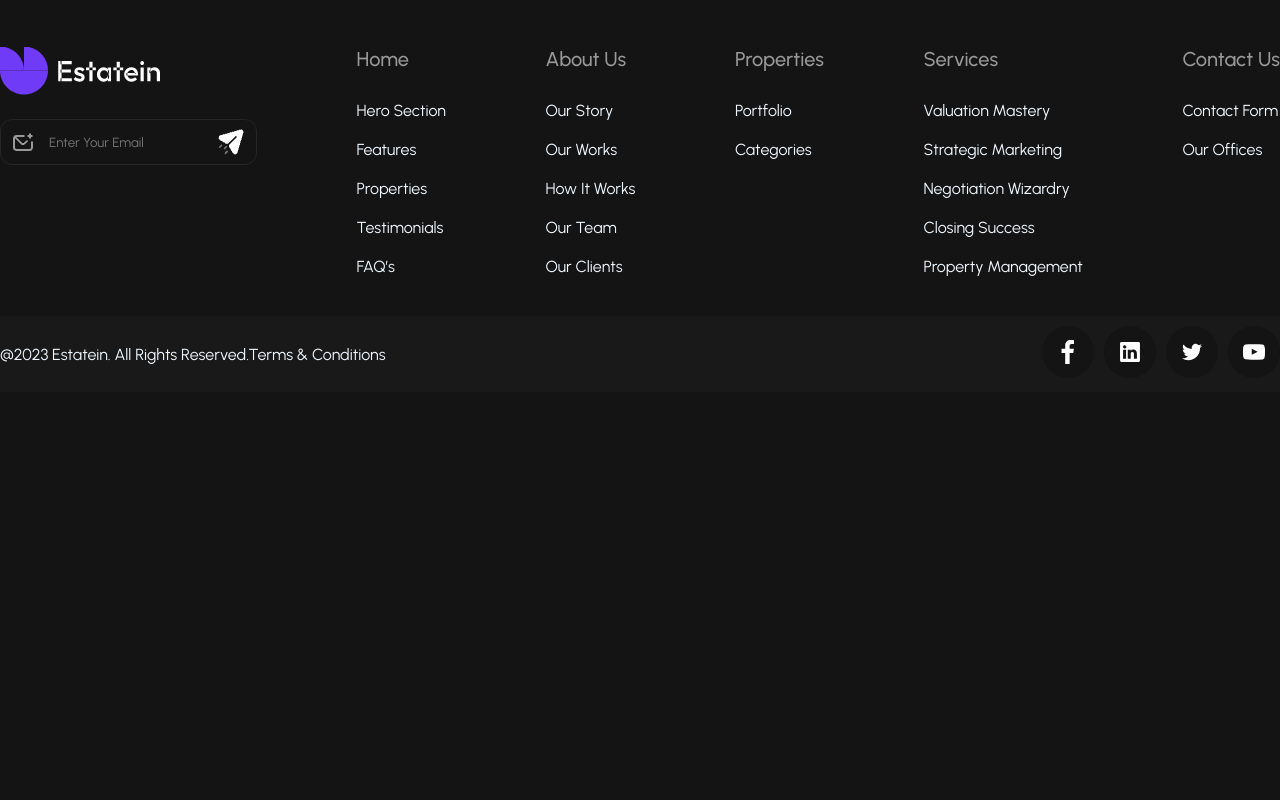
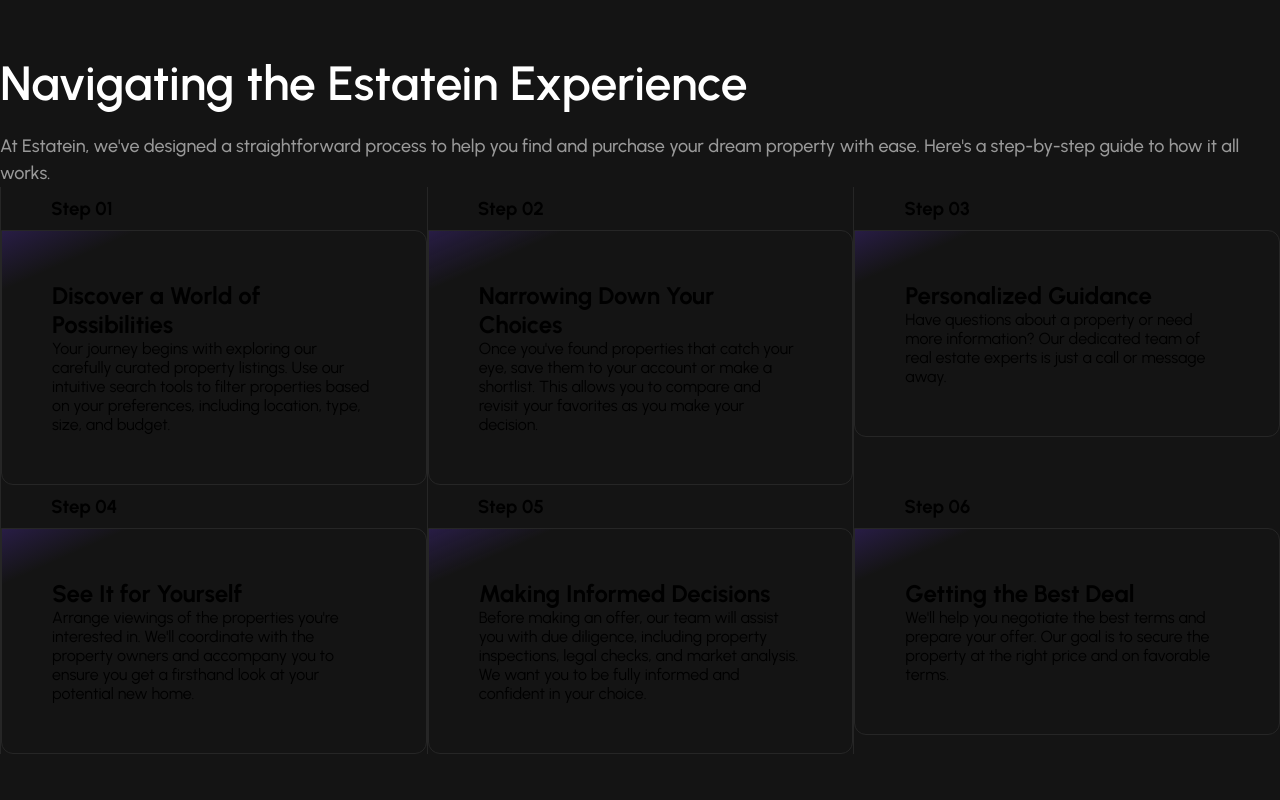
Before and after one commit to WebRegina/project, a React (Vite) app: page /about in a window 1280 px wide. Shown: the part 2440-3240 px from the top of the page. Before the commit the page ends 2832 px from the top, so only its background shows below. Built offline with nearby package versions, Linux system fonts and the light colour scheme.

Commit message:
17th april

```diff
--- a/src/App.css
+++ b/src/App.css
@@ -533,7 +533,7 @@
   display: flex;
   justify-content: space-between;
 
-  padding:  168px 0;
+  padding: 168px 0;
 }
 .about-left {
   max-width: 755px;
@@ -571,7 +571,6 @@
   border-radius: 12px;
   background: rgb(26, 26, 26);
   max-height: 137px;
-
 }
 .about-card h3 {
   color: rgb(255, 255, 255);
@@ -604,7 +603,7 @@
   text-align: left;
   margin: auto;
 }
-.values-left h1{
+.values-left h1 {
   color: rgb(255, 255, 255);
   font-size: 48px;
   font-weight: 600;
@@ -613,7 +612,7 @@
   text-align: left;
   margin-bottom: 14px;
 }
-.values-left p{
+.values-left p {
   color: rgb(153, 153, 153);
   font-size: 18px;
   font-weight: 500;
@@ -643,7 +642,6 @@
   letter-spacing: 0%;
   text-align: left;
   padding-bottom: 30px;
-
 }
 .values-top {
   display: flex;
@@ -651,7 +649,7 @@
   gap: 15px;
   padding-bottom: 20px;
 }
-.values-top h3{
+.values-top h3 {
   color: rgb(255, 255, 255);
   font-size: 24px;
   font-weight: 600;
@@ -661,14 +659,14 @@
 }
 .our-achivements {
   max-width: 1596px;
-  margin: auto; padding-bottom: 150px;
+  margin: auto;
+  padding-bottom: 150px;
 }
 .achivements-top {
   max-width: 1297px;
   padding-bottom: 80px;
-
 }
-.achivements-top h1{
+.achivements-top h1 {
   color: rgb(255, 255, 255);
   font-size: 48px;
   font-weight: 600;
@@ -677,7 +675,7 @@
   text-align: left;
   padding-bottom: 14px;
 }
-.achivements-top p{
+.achivements-top p {
   color: rgb(153, 153, 153);
   font-size: 18px;
   font-weight: 500;
@@ -700,7 +698,7 @@
   background: rgb(20, 20, 20);
   padding: 50px;
 }
-.achivement-card h3{
+.achivement-card h3 {
   color: rgb(255, 255, 255);
   font-size: 30px;
   font-weight: 600;
@@ -709,7 +707,7 @@
   text-align: left;
   padding-bottom: 30px;
 }
-.achivement-card p{
+.achivement-card p {
   color: rgb(153, 153, 153);
   font-size: 18px;
   font-weight: 500;
@@ -717,3 +715,60 @@
   letter-spacing: 0%;
   text-align: left;
 }
+.experience {
+  max-width: 1596px;
+  margin: auto;
+  padding-bottom: 150px;
+}
+.experience-top {
+  max-width: 1297px;
+}
+.experience-top h1 {
+  color: rgb(255, 255, 255);
+  font-size: 48px;
+  font-weight: 600;
+  line-height: 150%;
+  letter-spacing: 0%;
+  text-align: left;
+  padding-bottom: 14px;
+}
+.experience-top p {
+  color: rgb(153, 153, 153);
+  font-size: 18px;
+  font-weight: 500;
+  line-height: 150%;
+  letter-spacing: 0%;
+  text-align: left;
+}
+.experience-bottom {
+  display: grid;
+  grid-template-columns: repeat(3, 2fr);
+}
+.experince-card {
+  max-width: 512px;
+  box-sizing: border-box;
+  border-left: 1px solid rgb(38, 38, 38);
+}
+.step {
+  padding: 10px 50px;
+  box-sizing: border-box;
+  /* Purple/60 */
+  border: linear-gradient(
+    90deg,
+    rgba(2, 0, 36, 1) 0%,
+    rgba(112, 59, 247, 1) 35%,
+    rgba(0, 212, 255, 1) 100%
+  );
+}
+.card-info {
+  padding: 50px;
+  box-sizing: border-box;
+  border: 1px solid rgb(38, 38, 38);
+  border-radius: 0px 12px 12px 12px;
+
+  background: linear-gradient(
+    156.17deg,
+    rgb(112, 59, 247) -49.397%,
+    rgba(112, 59, 247, 0) 13.589%
+  );
+}
--- a/src/pages/About.jsx
+++ b/src/pages/About.jsx
@@ -119,6 +119,98 @@
           </div>
         </div>
       </div>
+      <div className="experience">
+        <div className="experience-top">
+          <h1>Navigating the Estatein Experience</h1>
+          <p>
+            At Estatein, we've designed a straightforward process to help you
+            find and purchase your dream property with ease. Here's a
+            step-by-step guide to how it all works.
+          </p>
+        </div>
+        <div className="experience-bottom">
+          <div className="experince-card">
+            <div className="step">
+              <h3>Step 01</h3>
+            </div>
+            <div className="card-info">
+              <h2>Discover a World of Possibilities</h2>
+              <p>
+                Your journey begins with exploring our carefully curated
+                property listings. Use our intuitive search tools to filter
+                properties based on your preferences, including location, type,
+                size, and budget.
+              </p>
+            </div>
+          </div>
+          <div className="experince-card">
+            <div className="step">
+              <h3>Step 02</h3>
+            </div>
+            <div className="card-info">
+              <h2>Narrowing Down Your Choices</h2>
+              <p>
+                Once you've found properties that catch your eye, save them to
+                your account or make a shortlist. This allows you to compare and
+                revisit your favorites as you make your decision.
+              </p>
+            </div>
+          </div>
+          <div className="experince-card">
+            <div className="step">
+              <h3>Step 03</h3>
+            </div>
+            <div className="card-info">
+              <h2>Personalized Guidance</h2>
+              <p>
+                Have questions about a property or need more information? Our
+                dedicated team of real estate experts is just a call or message
+                away.
+              </p>
+            </div>
+          </div>
+          <div className="experince-card">
+            <div className="step">
+              <h3>Step 04</h3>
+            </div>
+            <div className="card-info">
+              <h2>See It for Yourself</h2>
+              <p>
+                Arrange viewings of the properties you're interested in. We'll
+                coordinate with the property owners and accompany you to ensure
+                you get a firsthand look at your potential new home.
+              </p>
+            </div>
+          </div>
+          <div className="experince-card">
+            <div className="step">
+              <h3>Step 05</h3>
+            </div>
+            <div className="card-info">
+              <h2>Making Informed Decisions</h2>
+              <p>
+                Before making an offer, our team will assist you with due
+                diligence, including property inspections, legal checks, and
+                market analysis. We want you to be fully informed and confident
+                in your choice.
+              </p>
+            </div>
+          </div>
+          <div className="experince-card">
+            <div className="step">
+              <h3>Step 06</h3>
+            </div>
+            <div className="card-info">
+              <h2>Getting the Best Deal</h2>
+              <p>
+                We'll help you negotiate the best terms and prepare your offer.
+                Our goal is to secure the property at the right price and on
+                favorable terms.
+              </p>
+            </div>
+          </div>
+        </div>
+      </div>
     </>
   );
 }
```
Lines whose indentation alone changed are shown as unchanged.
